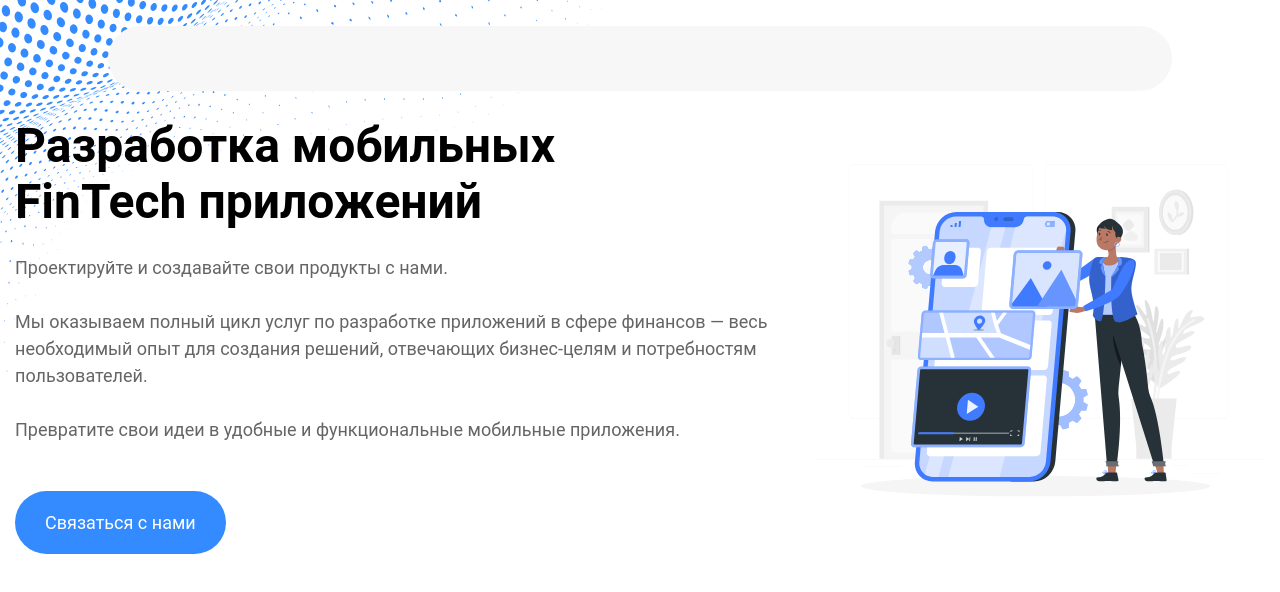
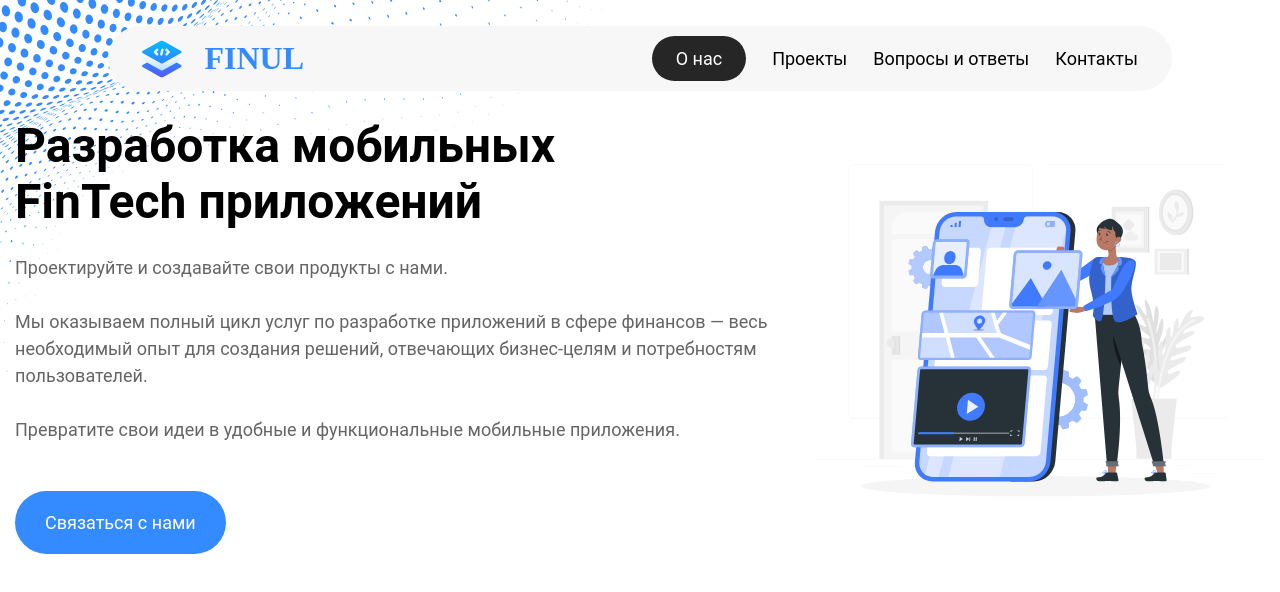
Before and after one commit to kulichkov21/finul, a React (Create React App) app: page / in a window 1280 px wide. Shown: the top 592 px of the page. Built offline with nearby package versions, Linux system fonts and the light colour scheme.

Commit message:
add header

```diff
--- a/src/App.tsx
+++ b/src/App.tsx
@@ -2,6 +2,7 @@ import React from 'react';
 import Start from "./components/Start/Start";
 import Header from "./components/header/Header";
 import styles from './App.module.scss';
+import {Element} from 'react-scroll'
 
 
 export default class App extends React.Component<any, any> {
@@ -9,7 +10,9 @@ export default class App extends React.Component<any, any> {
         return (
             <div className={styles.container}>
                 <Header/>
-                <Start/>
+                <Element name="aboutUs">
+                    <Start/>
+                </Element>
             </div>
         );
     }
--- a/src/components/header/Header.module.scss
+++ b/src/components/header/Header.module.scss
@@ -22,6 +22,7 @@
     height: 95px;
     border-radius: 100px;
     background: #F7F7F8;
+    padding: 0 34px;
 
     @include for-size(xxxl) {
       max-width: 1596px;
@@ -31,44 +32,22 @@
       height: 65px;
     }
 
-    &__logo {
+    .menu {
       display: flex;
-      align-items: center;
-      text-decoration: none;
+      gap: 26px;
 
-      &:hover {
-        cursor: pointer;
+
+      &__link {
+        font-family: 'Roboto';
+        font-size: 18px;
+        font-weight: 400;
+        line-height: 27px;
+
+        &:hover {
+          cursor: pointer;
+        }
       }
 
-      &__text {
-        display: inline-block;
-        margin-left: 16px;
-        font-family: 'Rubik';
-        font-weight: 700;
-        font-size: 24px;
-        line-height: 28.44px;
-        color: white;
-      }
-
-    }
-
-    &__link {
-      text-decoration: none;
-      margin: 0 12px;
-      //ToDo changed
-      font-family: 'MontserratSemiBold';
-      font-size: 16px;
-      line-height: 26px;
-      letter-spacing: -0.10000000149011612px;
-      color: white;
-
-      @include for-size(m) {
-        font-size: 14px;
-      }
-
-      &:hover {
-        cursor: pointer;
-      }
     }
 
     &__controls {
--- a/src/components/header/Header.tsx
+++ b/src/components/header/Header.tsx
@@ -1,32 +1,51 @@
 import React from "react";
 import styles from "./Header.module.scss"
+import Logo from "../shared/logo/Logo";
+import {menuItems} from "./menu-items.const";
+import {Events, Link} from "react-scroll";
+import Button from "../shared/button/Button";
 
 type HeaderProps = {
 
 }
 
 export default class Header extends React.Component<HeaderProps, any> {
+    constructor(props: HeaderProps) {
+        super(props);
+
+    }
+    componentDidMount() {
+        Events.scrollEvent.register("begin", function () {
+            console.log("begin", arguments);
+        });
+
+        Events.scrollEvent.register("end", function () {
+            console.log("end", arguments);
+        });
+    }
+
+    componentWillUnmount() {
+        Events.scrollEvent.remove("begin");
+        Events.scrollEvent.remove("end");
+    }
 
     render() {
         return (
             <div className={styles.container}>
                 <header className={styles.header}>
-                    {/*<a className={styles['header__logo']} href="">*/}
-                    {/*    <img src={logo} alt="logo"/>*/}
-                    {/*    <span className={styles['header__logo__text']}>FINUL</span>*/}
-                    {/*</a>*/}
-                    {/*<nav>*/}
-                    {/*    {*/}
-                    {/*        menuItems.map((item) => {*/}
-                    {/*            return <a className={styles['header__link']}>*/}
-                    {/*                <Link delay={100} smooth={true} to={item.link}>{item.caption}</Link>*/}
-                    {/*                </a>*/}
-                    {/*        })*/}
-                    {/*    }*/}
-                    {/*</nav>*/}
-                    {/*<div className={styles['header__controls']}>*/}
-                    {/*    <Button caption={'Связаться с нами'}/>*/}
-                    {/*</div>*/}
+                    <Logo/>
+                    <nav className={styles.menu}>
+                        {
+                            menuItems.map((item) => {
+                                return <span className={styles['menu__link']}>
+                                    <Link activeClass="menu__link__active" spy={true} smooth={true} duration={250} delay={100} to={item.link}>{item.caption}</Link>
+                                    </span>
+                            })
+                        }
+                    </nav>
+                    <div className={styles['header__controls']}>
+                        <Button caption={'Связаться с нами'}/>
+                    </div>
                 </header>
             </div>
         );
--- /dev/null
+++ b/src/components/shared/logo/Logo.module.scss
@@ -0,0 +1,26 @@
+@import "src/variables";
+
+.container {
+  width: 162px;
+  height: 40px;
+  display: flex;
+  justify-content: space-between;
+  align-items: center;
+
+  &:hover {
+    cursor: pointer;
+  }
+
+  .img {
+    width: 40px;
+    height: 40px;
+  }
+
+  .caption {
+    font-family: 'Montserrat';
+    font-size: 32px;
+    font-weight: 900;
+    line-height: 39px;
+    color: $mainBlueColor;
+  }
+}
--- /dev/null
+++ b/src/components/shared/logo/Logo.tsx
@@ -0,0 +1,14 @@
+import {ReactElement} from "react";
+import styles from './Logo.module.scss';
+import logo from "./../../../assets/img/logo.svg"
+
+const BaseCompanyInfo: React.FC = (): ReactElement =>  {
+    return (
+        <a className={styles.container}>
+            <img className={styles.img} src={logo} alt="logo"/>
+            <p className={styles.caption}>FINUL</p>
+        </a>
+    );
+}
+
+export default BaseCompanyInfo;
--- a/src/index.css
+++ b/src/index.css
@@ -22,3 +22,11 @@ code {
 }
 
 @import url('https://fonts.googleapis.com/css2?family=Roboto:ital,wght@0,100;0,300;0,400;0,500;0,700;0,900;1,100;1,300;1,400;1,500;1,700;1,900&display=swap');
+@import url('https://fonts.googleapis.com/css2?family=Montserrat:ital,wght@0,100..900;1,100..900&display=swap');
+
+.menu__link__active {
+  padding: 12px 24px;
+  border-radius: 82px;
+  color: white;
+  background-color: #262626;
+}
```
Also changed, not shown: src/assets/img/logo.svg (added).
